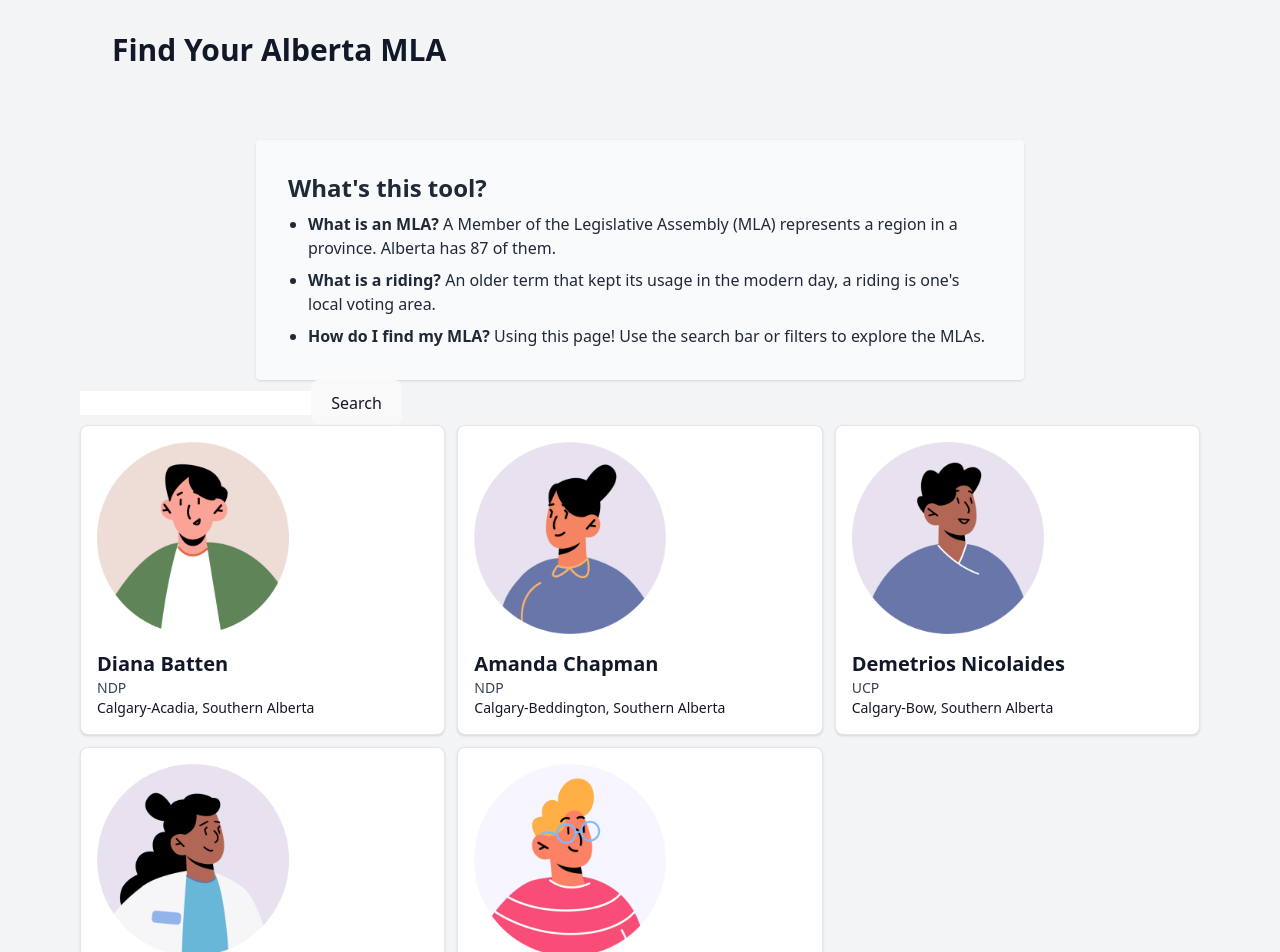
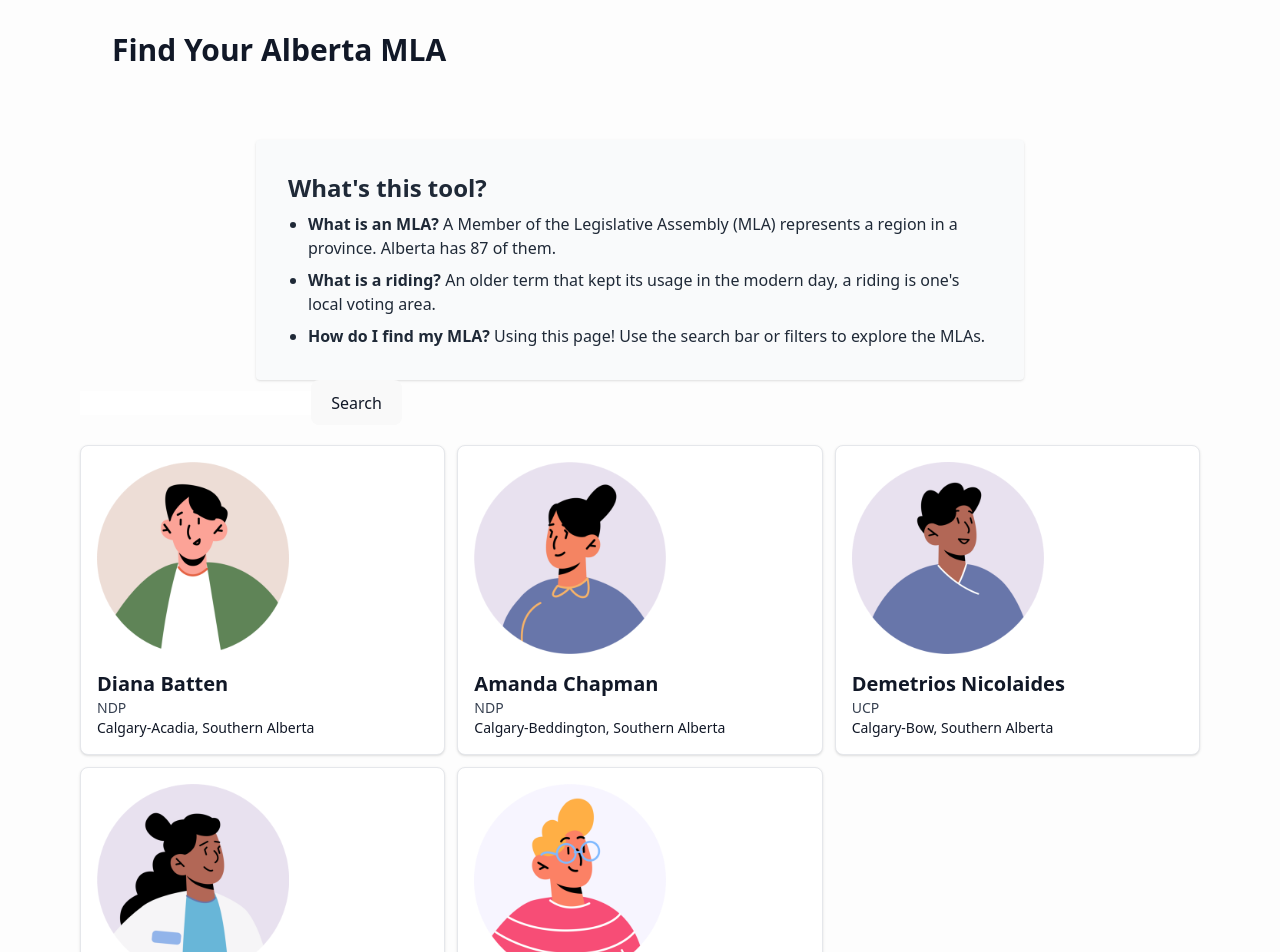
Before and after one commit to kobexamoh/mla-finder, a React (Vite) app: page / in a window 1280 px wide. Shown: the top 952 px of the page. Built offline with nearby package versions, Linux system fonts and the light colour scheme.

Commit message:
Update background visibility; increase margin on card results

```diff
--- a/src/App.jsx
+++ b/src/App.jsx
@@ -6,14 +6,14 @@ import mlas from './data/mlas.json';
 
 export default function App() {
   return (
-    <div className="container bg-gray-100">
+    <div className="container bg-gray-100/20">
       <div className="min-h-screen text-gray-900">
         <Landing />
         <IntroCopy />
 
         <SearchBar />
 
-        <div className="card-grid grid grid-cols-1 lg:grid-cols-3 gap-3">
+        <div className="card-grid grid grid-cols-1 lg:grid-cols-3 gap-3 mt-5">
           {mlas.map((mla) => (
             <Card
               key={mla.id}
```
